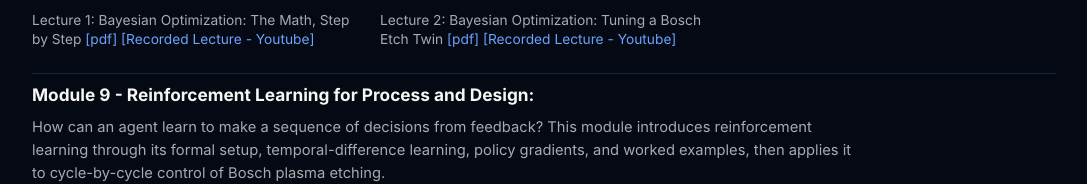
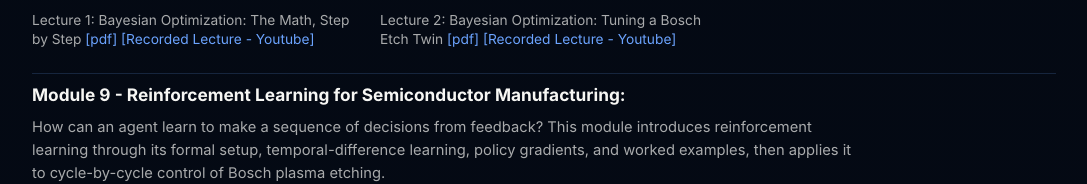
Before and after one commit to aikhan123/khan-lab-website, a plain HTML site: page ai-semiconductors-course.html in a window 1280 px wide. Shown: the part 2398-2582 px from the top of the page, without its empty margins (96-1183 px from the left). Drawn offline with Linux system fonts and the light colour scheme.

Commit message:
Rename RL module for semiconductor manufacturing

```diff
--- a/ai-semiconductors-course.html
+++ b/ai-semiconductors-course.html
@@ -137,7 +137,7 @@
   <section class="course-section ai4semi-module">
     <div class="course-heading">
       <div>
-        <h2>Module 9 - Reinforcement Learning for Process and Design:</h2>
+        <h2>Module 9 - Reinforcement Learning for Semiconductor Manufacturing:</h2>
         <p class="course-description">How can an agent learn to make a sequence of decisions from feedback? This module introduces reinforcement learning through its formal setup, temporal-difference learning, policy gradients, and worked examples, then applies it to cycle-by-cycle control of Bosch plasma etching.</p>
       </div>
     </div>
```
